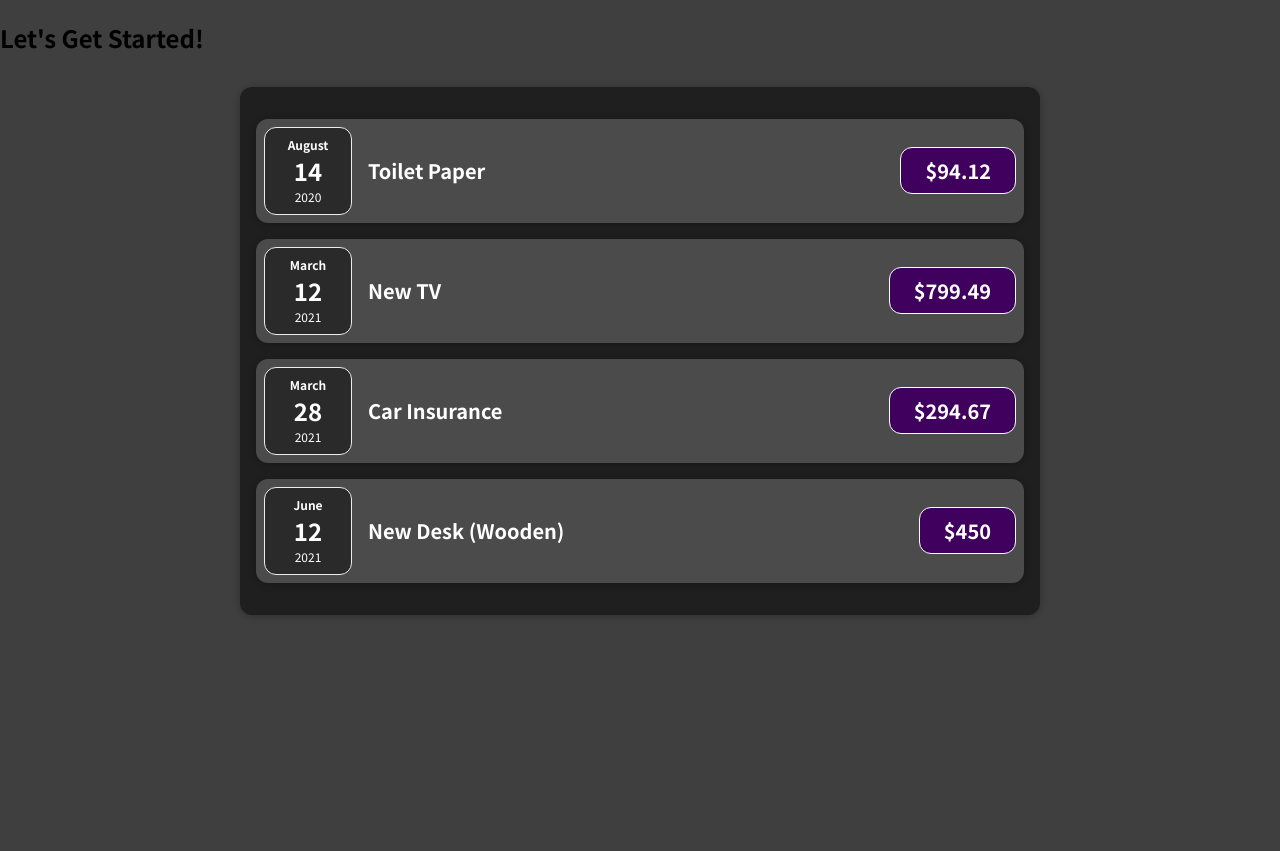
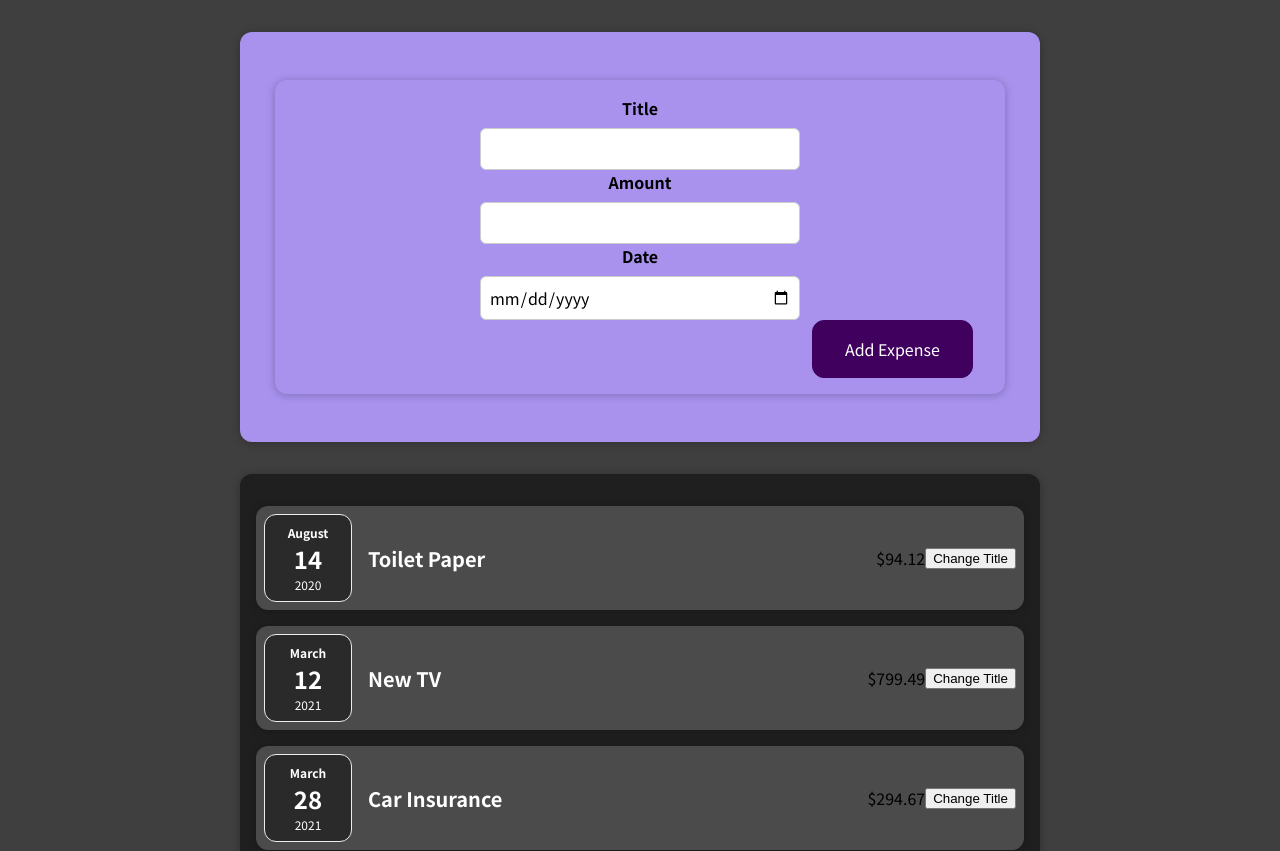
Before and after one commit to zhowez/Project1-React-Complete-Guide, a React (Create React App) app: page / in a window 1280 px wide. Shown: the top 851 px of the page. Before the commit the page ends 800 px from the top, so only its background shows below. Built offline with nearby package versions, Linux system fonts and the light colour scheme.

Commit message:
Learned about state and created new compoonents

```diff
--- a/src/App.js
+++ b/src/App.js
@@ -1,5 +1,5 @@
 import Expenses from "./components/Expenses/Expenses";
-
+import NewExpense from "./components/NewExpense/NewExpense";
 function App() {
   const expenses = [
     {
@@ -25,7 +25,7 @@
 
   return (
     <div>
-      <h2>Let's Get Started!</h2>
+      <NewExpense />
       <Expenses items={expenses}></Expenses>
     </div>
   );
--- a/src/components/Expenses/ExpenseItem.js
+++ b/src/components/Expenses/ExpenseItem.js
@@ -1,15 +1,24 @@
+import React, { useState } from "react";
+
 import "./ExpenseItem.css";
 import ExpenseDate from "./ExpenseDate.js";
 import Card from "../UI/Card.js";
 
 function ExpenseItem(data) {
+  const [title, setTitle] = useState(data.title);
+
+  const clickHandler = () => {
+    setTitle("Updated!!");
+  };
+
   return (
     <Card className="expense-item">
       <ExpenseDate date={data.date}></ExpenseDate>
       <div className="expense-item__description">
-        <h2> {data.title} </h2>
-        <div className="expense-item__price">${data.amount} </div>
+        <h2> {title} </h2>
+        <div className="expense-item_∏_price">${data.amount} </div>
       </div>
+      <button onClick={clickHandler}>Change Title</button>
     </Card>
   );
 }
--- /dev/null
+++ b/src/components/NewExpense/ExpenseForm.css
@@ -0,0 +1,26 @@
+.new-expense__controls {
+  display: flex;
+  flex-wrap: wrap;
+  gap: 1rem;
+  margin-bottom: 1rem;
+  text-align: left;
+}
+
+.new-expense__control label {
+  font-weight: bold;
+  margin-bottom: 0.5rem;
+  display: block;
+}
+
+.new-expense__control input {
+  font: inherit;
+  padding: 0.5rem;
+  border-radius: 6px;
+  border: 1px solid #ccc;
+  width: 20rem;
+  max-width: 100%;
+}
+
+.new-expense__actions {
+  text-align: right;
+}
--- /dev/null
+++ b/src/components/NewExpense/ExpenseForm.js
@@ -0,0 +1,27 @@
+import "./ExpenseForm.css";
+
+const ExpenseForm = () => {
+  return (
+    <form className="new-expense">
+      <div className="new-expense__control">
+        <div className="new-expense__control">
+          <label>Title</label>
+          <input type={"text"} />
+        </div>
+        <div className="new-expense__control">
+          <label>Amount</label>
+          <input type={"number"} min="0.01" step={"0.01"} />
+        </div>
+        <div className="new-expense__control">
+          <label>Date</label>
+          <input type={"date"} min={"2019-01-01"} max={"2022-12-31"} />
+        </div>
+      </div>
+      <div className="new-expense__actions">
+        <button type="submit"> Add Expense</button>
+      </div>
+    </form>
+  );
+};
+
+export default ExpenseForm;
--- /dev/null
+++ b/src/components/NewExpense/NewExpense.css
@@ -0,0 +1,38 @@
+.new-expense {
+  background-color: #a892ee;
+  padding: 1rem;
+  margin: 2rem auto;
+  width: 50rem;
+  max-width: 95%;
+  border-radius: 12px;
+  text-align: center;
+  box-shadow: 0 1px 8px rgba(0, 0, 0, 0.25);
+}
+
+.new-expense button {
+  font: inherit;
+  cursor: pointer;
+  padding: 1rem 2rem;
+  border: 1px solid #40005d;
+  background-color: #40005d;
+  color: white;
+  border-radius: 12px;
+  margin-right: 1rem;
+}
+
+.new-expense button:hover,
+.new-expense button:active {
+  background-color: #510674;
+  border-color: #510674;
+}
+
+.new-expense button.alternative {
+  color: #220131;
+  border-color: transparent;
+  background-color: transparent;
+}
+
+.new-expense button.alternative:hover,
+.new-expense button.alternative:active {
+  background-color: #ddb3f8;
+}
--- /dev/null
+++ b/src/components/NewExpense/NewExpense.js
@@ -0,0 +1,12 @@
+import "./NewExpense.css";
+import ExpenseForm from "./ExpenseForm";
+
+const NewExpense = () => {
+  return (
+    <div className="new-expense">
+      <ExpenseForm></ExpenseForm>
+    </div>
+  );
+};
+
+export default NewExpense;
```
